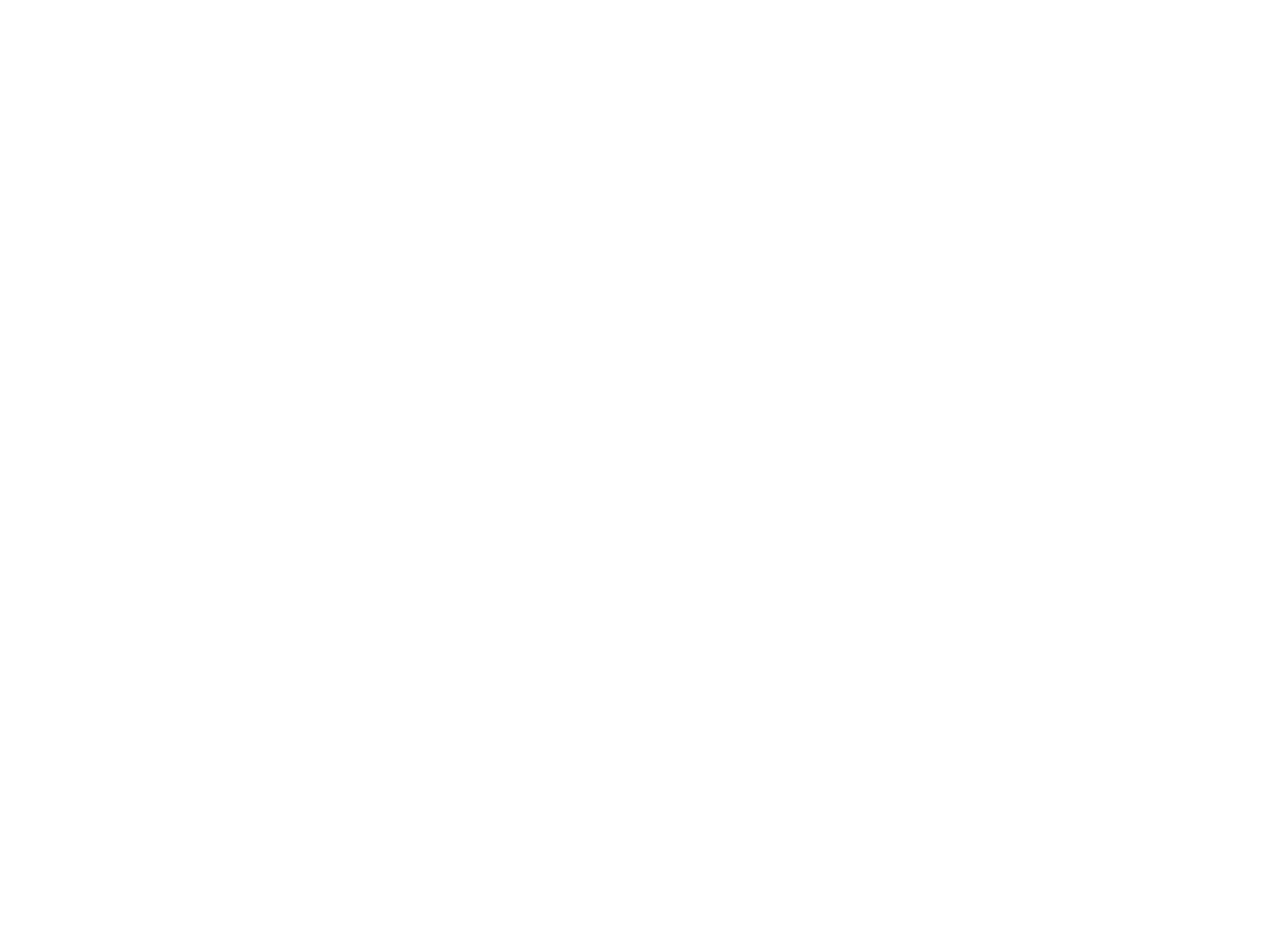
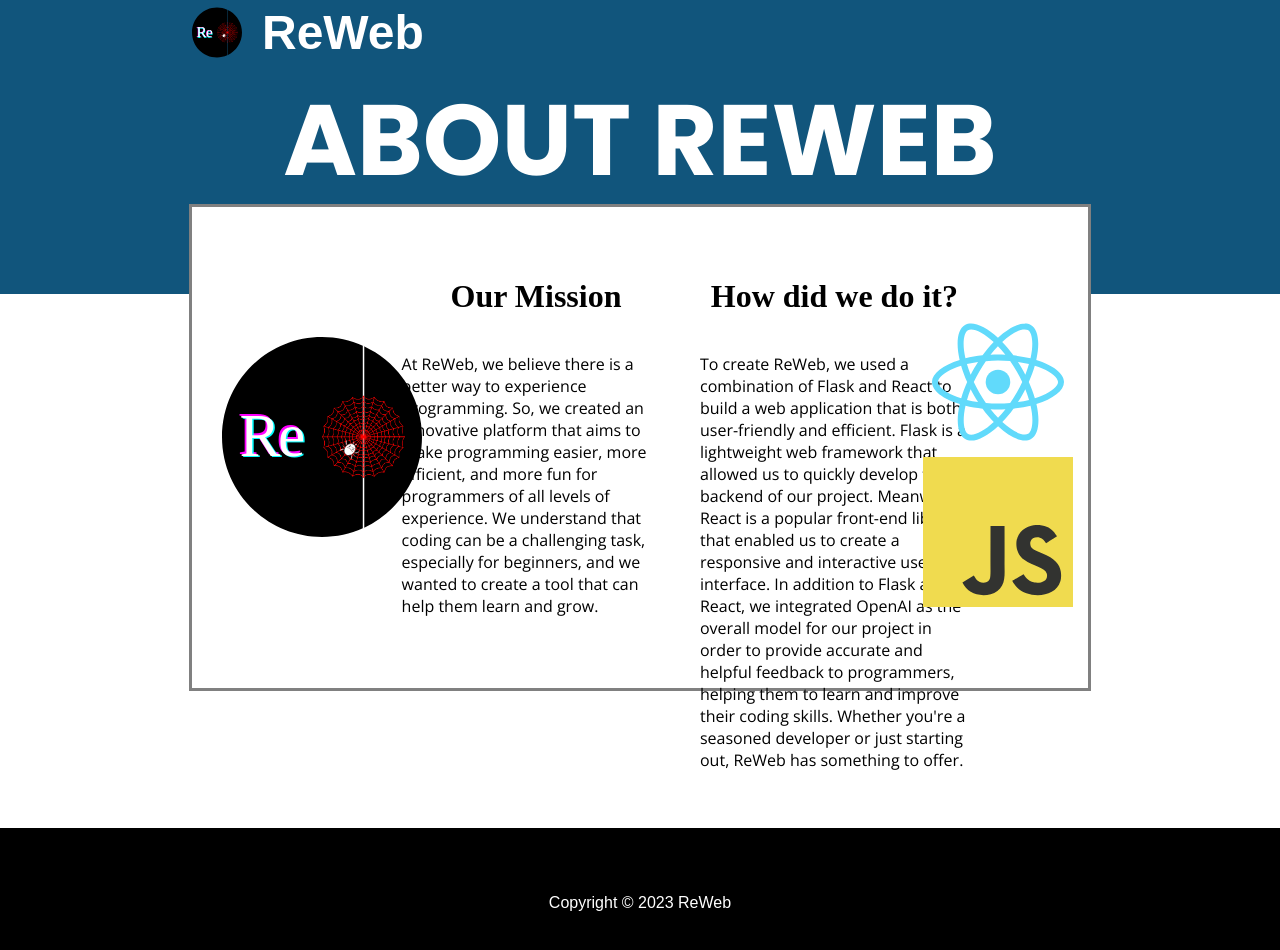
Before and after one commit to newracket/reweb, a React (Vite) app in the folder frontend/: page /about in a window 1280 px wide. Before the commit this address had no page. Shown: the top 950 px of the page. Before the commit the page ends 800 px from the top, so only its background shows below. Built offline with nearby package versions, Linux system fonts and the light colour scheme; a web font is replaced by a local one.

Commit message:
added about page

```diff
--- a/frontend/src/App.jsx
+++ b/frontend/src/App.jsx
@@ -2,6 +2,7 @@
 import { BrowserRouter, Route, Routes } from "react-router-dom";
 import Home from "./pages/Home.jsx";
 import Changes from "./pages/Changes.jsx";
+import About from "./pages/About.jsx";
 
 function App() {
   // Add router here
@@ -10,6 +11,7 @@
       <Routes>
         <Route path="/" element={<Home />} />
         <Route path="/changes" element={<Changes />} />
+        <Route path="/about" element={<About />} />
       </Routes>
     </BrowserRouter>
   );
--- /dev/null
+++ b/frontend/src/pages/About.jsx
@@ -0,0 +1,52 @@
+import Navbar from "../components/Navbar.jsx";
+import "../styles/about.css";
+import reactlogo from "../assets/reactlogo.svg";
+import javascriptlogo from "../assets/javascriptlogo.svg";
+
+function About() {
+    return (
+        <div className = "about-outer-container">
+            <Navbar />
+            <div className = "about-container">
+                <div className = "about-banner">
+                    <h1>
+                        ABOUT REWEB
+                    </h1>
+                </div>
+                <div className = "about-us-box">
+                    <div className = "reweb-logo-container">
+                        <img src="./reweb.svg" alt="ReWeb Logo" id="reweb-logo" />
+                    </div>
+                    <div className = "our-mission">
+                        <h1>
+                            Our Mission
+                        </h1>
+                        <p>
+                        At ReWeb, we believe there is a better way to experience programming. So, we created an innovative platform that aims to make programming easier, more efficient, and more fun for programmers of all levels of experience. We understand that coding can be a challenging task, especially for beginners, and we wanted to create a tool that can help them learn and grow.
+                        </p>
+                    </div>
+                    <div className = "how-we-made-this">
+                        <h1>
+                            How did we do it?
+                        </h1>
+                        <p>
+                            To create ReWeb, we used a combination of Flask and React to build a web application that is both user-friendly and efficient. Flask is a lightweight web framework that allowed us to quickly develop the backend of our project. Meanwhile, React is a popular front-end library that enabled us to create a responsive and interactive user interface. In addition to Flask and React, we integrated OpenAI as the overall model for our project in order to provide accurate and helpful feedback to programmers, helping them to learn and improve their coding skills. Whether you're a seasoned developer or just starting out, ReWeb has something to offer.
+                        </p>
+                    </div>
+                    <div className = "logos">
+                        <img src={reactlogo} alt="React Logo" id="react-logo" />
+                        <img src={javascriptlogo} alt="JavaScript Logo" id="javascript-logo" />
+                    </div>
+                </div>
+            </div>
+            <div className="footer">
+                <footer>
+                <p>Copyright © 2023 ReWeb</p>
+                </footer>
+            </div>
+        </div>
+
+    );
+}
+
+export default About;
--- /dev/null
+++ b/frontend/src/styles/about.css
@@ -0,0 +1,96 @@
+@import url('https://fonts.googleapis.com/css2?family=Open+Sans:wght@800&family=Poppins:wght@700&family=Roboto&display=swap');
+@import url('https://fonts.googleapis.com/css2?family=Open+Sans:wght@300&display=swap');
+
+.about-outer-container {
+    height: 100%;
+    display: flex;
+    flex-direction: column;
+}
+
+.about-container {
+    height: 100%;
+    display:flex;
+    flex-direction: column;
+}
+
+.about-banner {
+    width: 100%;
+    height: 30%;
+    background-color: #11557C;
+    justify-content: center;
+    align-items: center;
+    text-align: center;
+}
+.about-banner h1{
+    font-family: 'Poppins', sans-serif;
+    color: white;
+    font-size: 100px;
+    margin-top: 0px;
+}
+
+.about-us-box {
+    display: flex;
+    justify-content: space-between;
+    align-items: flex-start;
+    padding: 50px 0;
+    width: 70%;
+    height: 50%;
+    margin: -90px auto 0;
+    background-color: white;
+    border: 3px solid gray;
+}
+
+.our-mission, .how-we-made-this {
+    display: flex;
+    flex-direction: column;
+    align-items: center;
+    justify-content: center;
+    width: 30%;
+}
+
+.reweb-logo-container {
+    display: flex;
+    align-items: center;
+    justify-content: center;
+}
+#reweb-logo {
+    height: 200px;
+    margin-left: 30px;
+    margin-top: 80px;
+}
+.our-mission{
+    margin-left: -50px;
+}
+.how-we-made-this {
+    margin-right: 0px;
+}
+
+.logos {
+    display: flex;
+    flex-direction: column;
+    align-items: center;
+    justify-content: center;
+    width: 10%
+}
+
+#react-logo, #javascript-logo {
+    height: 150px;
+    margin-right: 90px;
+}
+
+#react-logo {
+    margin-top: 50px;
+}
+
+.about-us-box p {
+    font-family: 'Open Sans', sans-serif;
+    width: 100%;
+}
+
+.footer {
+    margin-top: auto;
+    background-color: black;
+    color: white;
+    text-align: center;
+    padding: 50px;
+}
```
Also changed, not shown: frontend/src/assets/javascriptlogo.svg (added), frontend/src/assets/reactlogo.svg (added).
